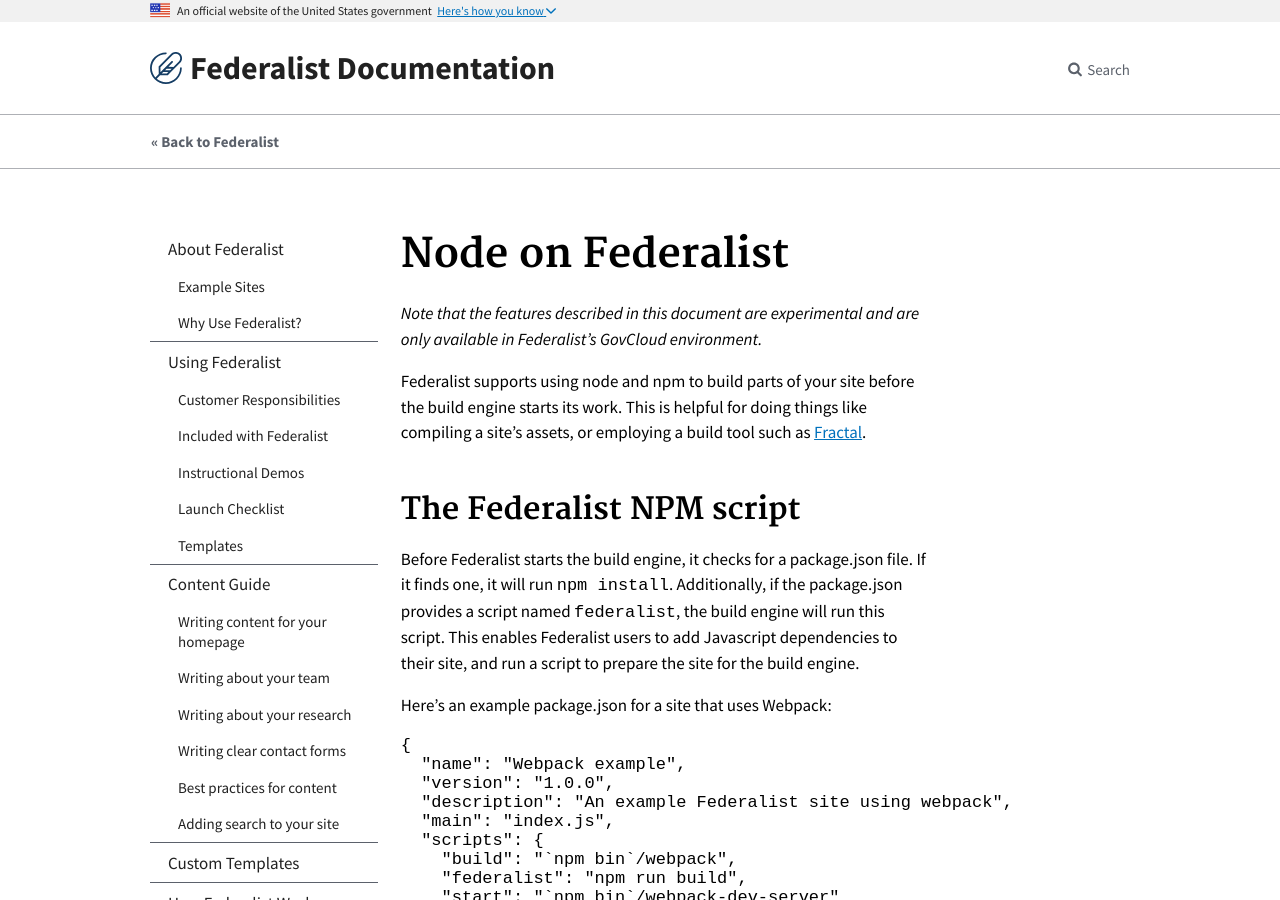
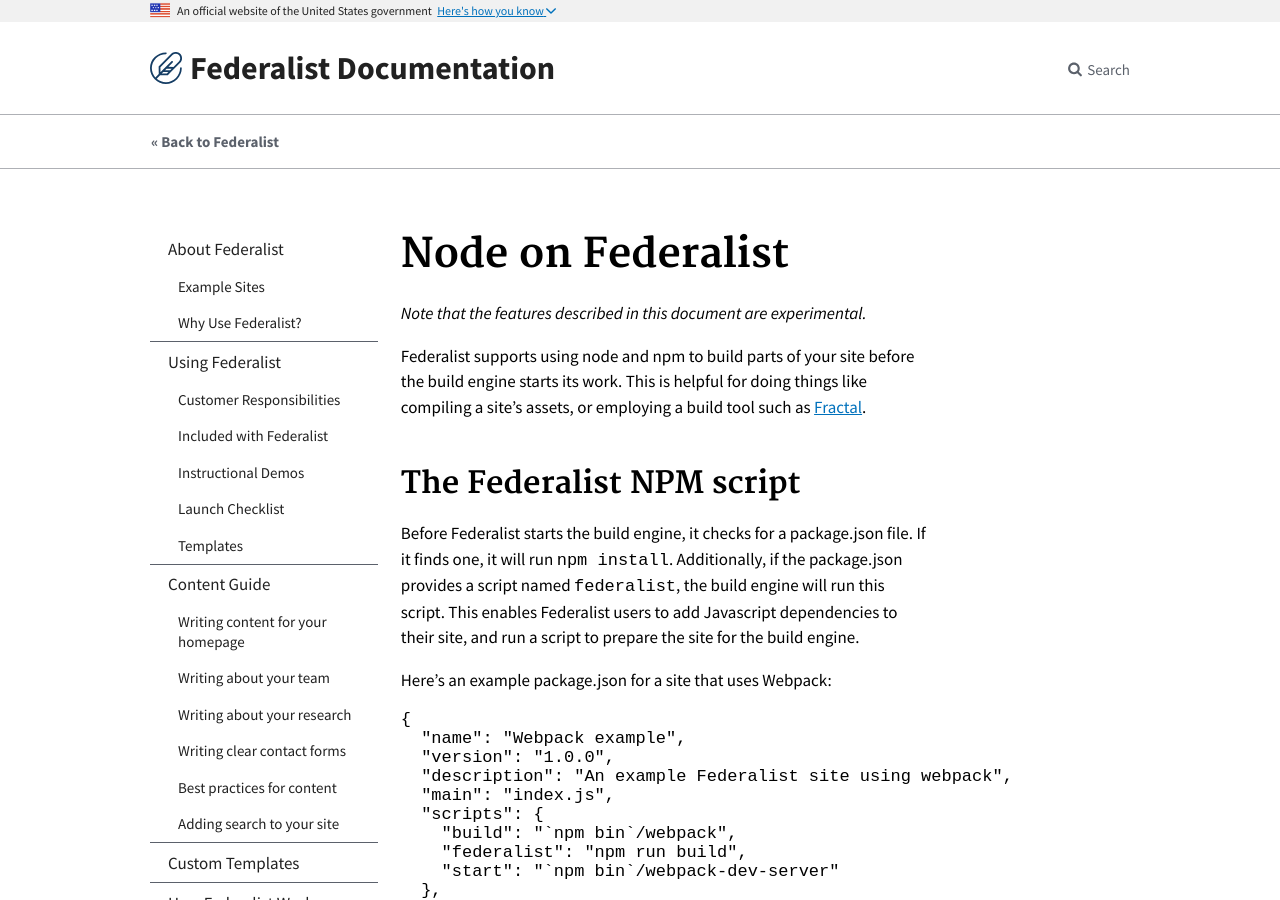
Before and after one commit to Macy-FK/federaliste, a Jekyll site: the page built from pages/how-federalist-works/node-on-federalist.md, in a window 1280 px wide and 900 px high. Built offline with Jekyll 4.4.1, drawn with Linux system fonts in a browser that asks for light colours; Markdown is read by kramdown in place of the engine named in the settings.

Commit message:
remove note about GovCloud

```diff
--- a/pages/how-federalist-works/node-on-federalist.md
+++ b/pages/how-federalist-works/node-on-federalist.md
@@ -3,7 +3,7 @@ title: Node on Federalist
 parent: How Federalist Works
 ---
 
-*Note that the features described in this document are experimental and are only available in Federalist's GovCloud environment.*
+*Note that the features described in this document are experimental.*
 
 Federalist supports using node and npm to build parts of your site before the build engine starts its work.
 This is helpful for doing things like compiling a site's assets, or employing a build tool such as [Fractal](https://github.com/frctl/fractal).
```
